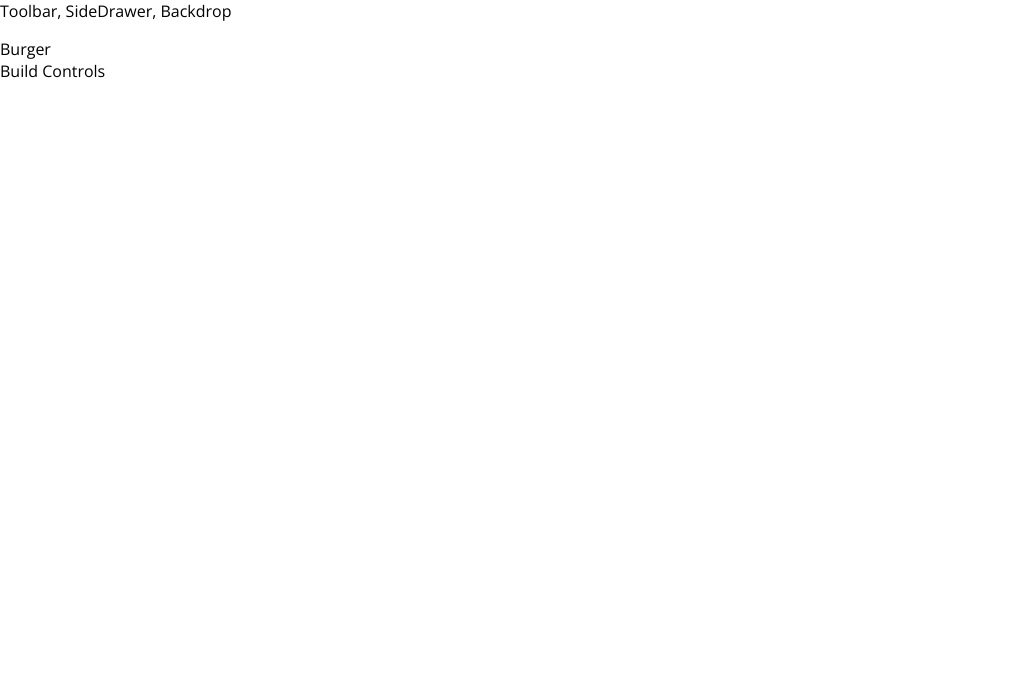
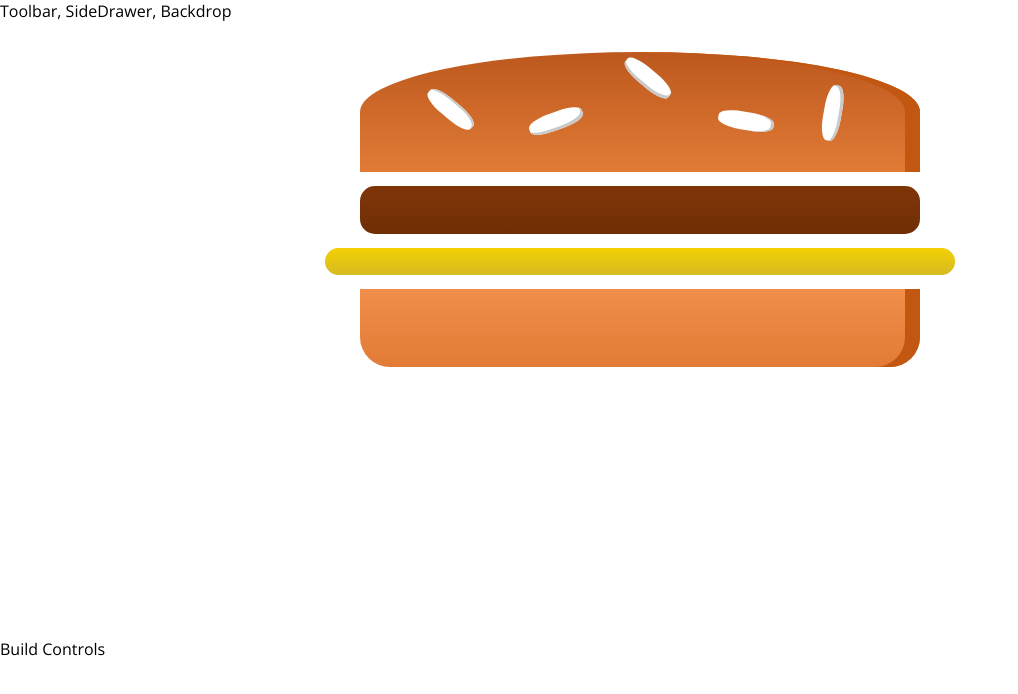
Before and after one commit to lukasz-koziara/React-Burger-Maker, a React app: page / in a window 1280 px wide. Shown: the top 694 px of the page, without its empty margins (0-1018 px from the left). Built offline with nearby package versions, Linux system fonts and the light colour scheme.

Commit message:
added propTypes, static burger is now showing

```diff
--- a/package.json
+++ b/package.json
@@ -31,6 +31,7 @@
     "postcss-flexbugs-fixes": "3.2.0",
     "postcss-loader": "2.0.8",
     "promise": "8.0.1",
+    "prop-types": "^15.6.2",
     "raf": "3.4.0",
     "react": "^16.4.1",
     "react-dev-utils": "^5.0.1",
--- /dev/null
+++ b/src/components/Burger/Burger.css
@@ -0,0 +1,30 @@
+.Burger {
+    width: 100%;
+    margin: auto;
+    height: 250px;
+    overflow: scroll;
+    text-align: center;
+    font-weight: bold;
+    font-size: 1.2em;
+}
+
+@media (min-width: 500px) and (min-height: 400px) {
+    .Burger {
+        width: 350px;
+        height: 300px;
+    }
+}
+
+@media (min-width: 500px) and (min-height: 401px) {
+    .Burger {
+        width: 450px;
+        height: 400px;
+    }
+}
+
+@media (min-width: 1000px) and (min-height: 700px) {
+    .Burger {
+        width: 700px;
+        height: 600px;
+    }
+}
--- a/src/components/Burger/Burger.js
+++ b/src/components/Burger/Burger.js
@@ -1 +1,19 @@
-import React, {Component} from 'react';
+import React from 'react';
+import classes from './Burger.css';
+import BurgerIngredient from './BurgerIngredient/BurgerIngredient';
+
+const burger = ( props ) => {
+    return (
+        <div className={classes.Burger}>
+            <BurgerIngredient type='bread-top' />
+            <BurgerIngredient type='meat' />
+            <BurgerIngredient type='cheese' />
+            <BurgerIngredient type='bread-bottom' />
+
+        </div>
+
+
+    );
+};
+
+export default burger
--- a/src/components/Burger/BurgerIngredient/BurgerIngredient.js
+++ b/src/components/Burger/BurgerIngredient/BurgerIngredient.js
@@ -1,14 +1,17 @@
-import React from 'react';
-import classes from './BurderIngredient.css';
+import React, { Component } from 'react';
+import PropTypes from 'prop-types';
 
-const burgerIngredient = ( props ) => {
+import classes from './BurgerIngredient.css';
+
+class BurgerIngredient extends Component {
+    render () {
         let ingredient = null;
 
-    switch(props.type) {
-        case ('bread-bottom'):
+        switch ( this.props.type ) {
+            case ( 'bread-bottom' ):
                 ingredient = <div className={classes.BreadBottom}></div>;
                 break;
-        case ('bread-top'):
+            case ( 'bread-top' ):
                 ingredient = (
                     <div className={classes.BreadTop}>
                         <div className={classes.Seeds1}></div>
@@ -16,18 +19,28 @@
                     </div>
                 );
                 break;
-        case ('cheese'):
+            case ( 'meat' ):
+                ingredient = <div className={classes.Meat}></div>;
+                break;
+            case ( 'cheese' ):
                 ingredient = <div className={classes.Cheese}></div>;
                 break;
-        case ('salad'):
+            case ( 'bacon' ):
+                ingredient = <div className={classes.Bacon}></div>;
+                break;
+            case ( 'salad' ):
                 ingredient = <div className={classes.Salad}></div>;
-            break;
-        case ('bacon'):
-            ingredient = <div className={classes.Bacon}></div>;
                 break;
             default:
                 ingredient = null;
-    };
+        }
+
+        return ingredient;
+    }
+}
+
+BurgerIngredient.propTypes = {
+    type: PropTypes.string.isRequired
 };
 
-export default burgerIngredient
+export default BurgerIngredient;
--- a/src/containers/BurgerBuilder/BurgerBuilder.js
+++ b/src/containers/BurgerBuilder/BurgerBuilder.js
@@ -1,11 +1,12 @@
 import React, {Component} from 'react';
 import Aux from '../../hoc/Aux';
+import Burger from '../../components/Burger/Burger'
 
 class BurgerBuilder extends Component {
     render () {
         return (
             <Aux>
-                <div>Burger</div>
+                <Burger/>
                 <div>Build Controls</div>
             </Aux>
         );
```
Also changed, not shown: 1 other file (tests, documents, lock files or other folders). Lines whose indentation alone changed are shown as unchanged.
